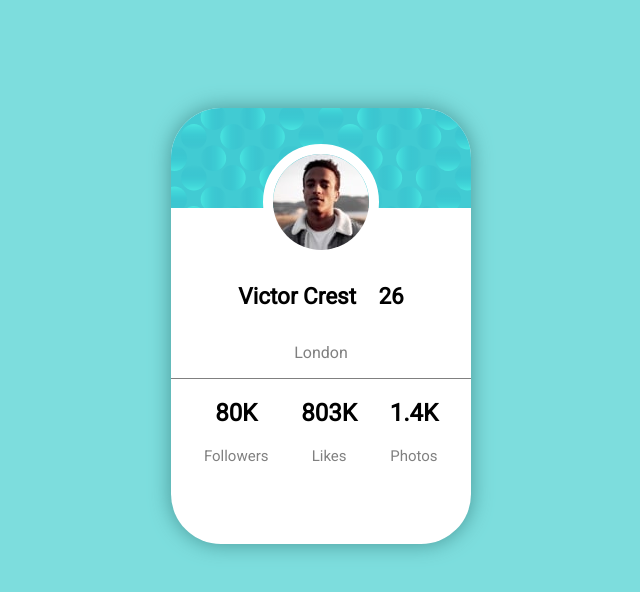
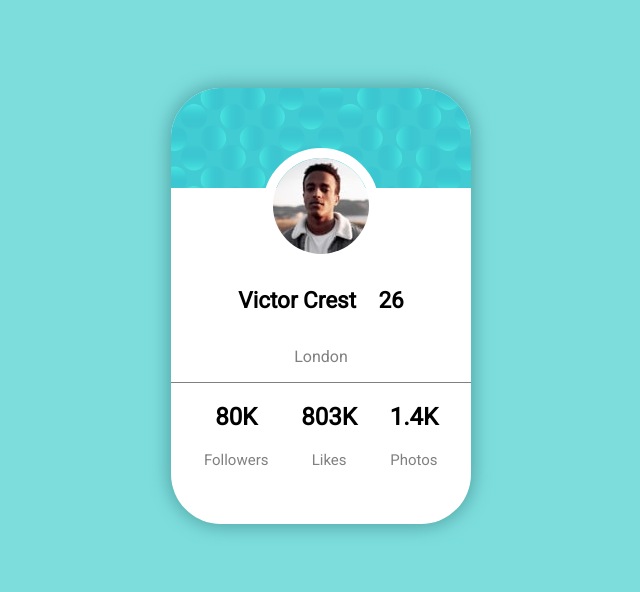
Before and after one commit to IzykGit/Profile-card-component, a plain HTML site: page index.html in a window 1280 px wide. Shown: the whole page, without its empty margins (319-959 px from the left). Drawn offline with Linux system fonts and the light colour scheme.

Commit message:
changed content shift

```diff
--- a/style.css
+++ b/style.css
@@ -20,7 +20,7 @@ body {
     overflow: hidden;
     width: 300px;
     position: relative;
-    top: 100px;
+    top: 10vh;
     box-shadow: 0px 0px 20px 1px rgb(77, 156, 156);
 }
 
@@ -48,7 +48,7 @@ body {
     flex-direction: column;
     align-items: center;
     position: relative;
-    top: -8vh;
+    top: -40px;
 }
 
 
```
